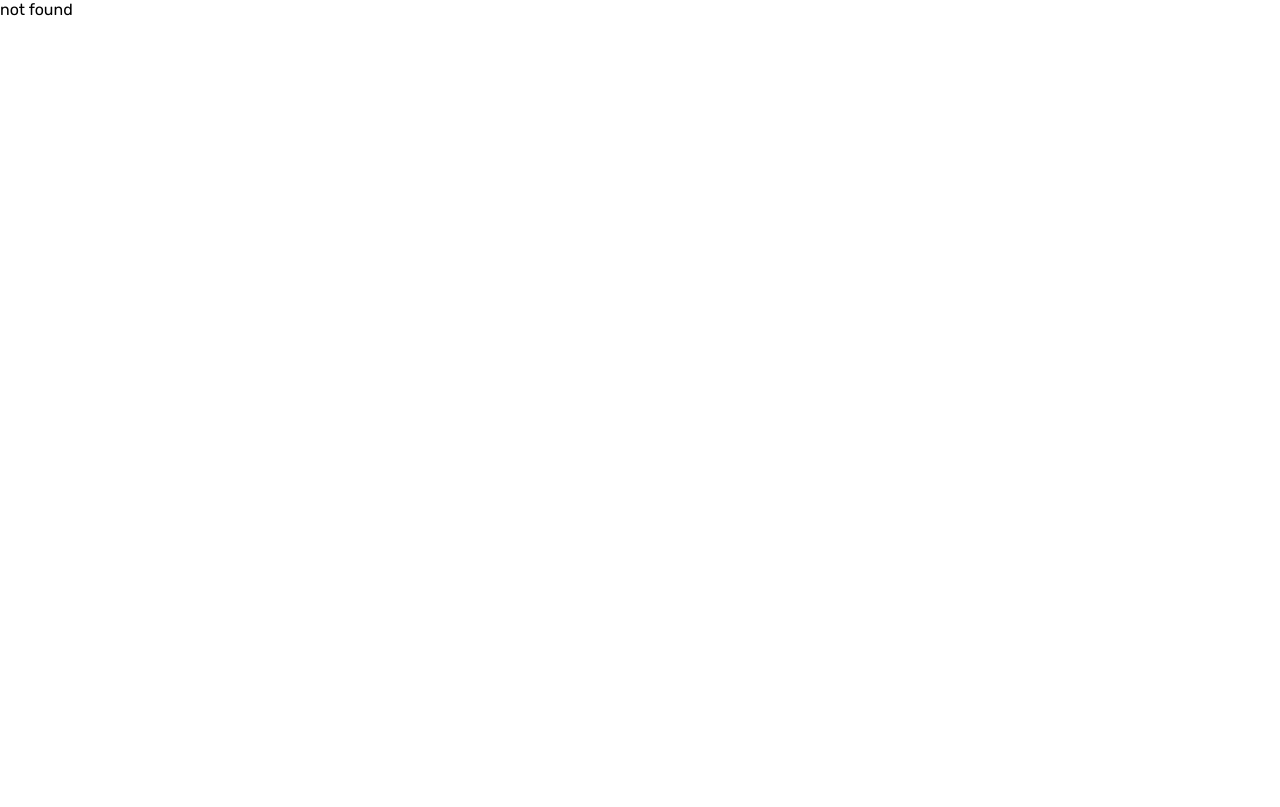
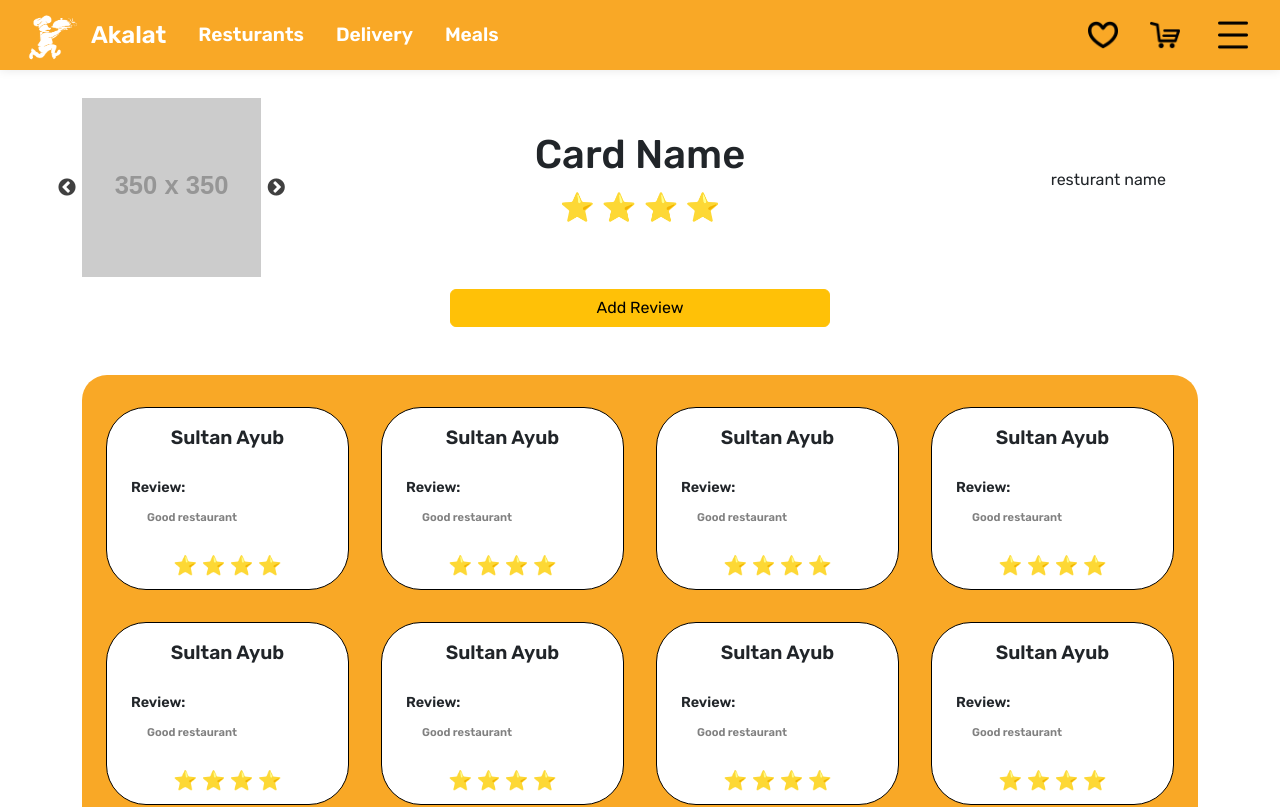
Before and after one commit to MoWafy001/akalat-frontend, a React (Create React App) app: page /meals/1 in a window 1280 px wide. Shown: the top 807 px of the page. Built offline with nearby package versions, Linux system fonts and the light colour scheme; sample sign-in values are in the browser's storage.

Commit message:
feat: add a card page

```diff
--- a/public/index.html
+++ b/public/index.html
@@ -25,6 +25,12 @@
       Learn how to configure a non-root public URL by running `npm run build`.
     -->
     <title>Akalat</title>
+    <link
+      href="https://cdn.jsdelivr.net/npm/bootstrap@5.3.0-alpha3/dist/css/bootstrap.min.css"
+      rel="stylesheet"
+      integrity="sha384-KK94CHFLLe+nY2dmCWGMq91rCGa5gtU4mk92HdvYe+M/SXH301p5ILy+dN9+nJOZ"
+      crossorigin="anonymous"
+    />
   </head>
   <body>
     <noscript>You need to enable JavaScript to run this app.</noscript>
@@ -39,5 +45,10 @@
       To begin the development, run `npm start` or `yarn start`.
       To create a production bundle, use `npm run build` or `yarn build`.
     -->
+    <script
+      src="https://cdn.jsdelivr.net/npm/bootstrap@5.3.0-alpha3/dist/js/bootstrap.bundle.min.js"
+      integrity="sha384-ENjdO4Dr2bkBIFxQpeoTz1HIcje39Wm4jDKdf19U8gI4ddQ3GYNS7NTKfAdVQSZe"
+      crossorigin="anonymous"
+    ></script>
   </body>
 </html>
--- a/src/App.scss
+++ b/src/App.scss
@@ -1,2 +1,6 @@
 @import "styles/Login";
 @import "styles/Layout";
+
+.slick-arrow {
+    filter: invert(1);
+}
--- a/src/App.tsx
+++ b/src/App.tsx
@@ -17,6 +17,7 @@ import { Login } from "./pages/Login";
 import { Register } from "./pages/Register";
 import { ToastContainer, toast } from "react-toastify";
 import { useState } from "react";
+import { MealPage } from "./pages/MealPage";
 
 function App() {
   const [isLoggedIn, setIsLoggedIn] = useState(
@@ -58,6 +59,9 @@ function App() {
             <Route path="orders" element={<Orders />} />
             <Route path="reviews" element={<Reviews />} />
             <Route path="account" element={<Account logout={logout} />} />
+
+            {/* meal page */}
+            <Route path="meals/:id" element={<MealPage />} />
           </Route>
         )}
 
--- a/src/components/Card.tsx
+++ b/src/components/Card.tsx
@@ -63,7 +63,9 @@ export const Card = ({
 
   return (
     <div className="card">
-      <img src={image || "https://via.placeholder.com/350"} alt="meal" />
+      {image && (
+        <img src={image || "https://via.placeholder.com/350"} alt="meal" />
+      )}
       <div className="card-info">
         <div className="card-price">
           <span>{price}</span>
--- a/src/pages/Layout.tsx
+++ b/src/pages/Layout.tsx
@@ -23,7 +23,7 @@ export const Layout = ({ logout }: { logout: Function }) => {
         {/* logo */}
         <div className="nav-logo">
           <Link to="/">
-            <img src="akalat-logo.png" alt="logo" />
+            <img src="/akalat-logo.png" alt="logo" />
             <span>Akalat</span>
           </Link>
         </div>
@@ -77,7 +77,7 @@ export const Layout = ({ logout }: { logout: Function }) => {
           </Link>
           <Link to="/cart">
             <li>
-              <img src="shopping-cart.png" alt="cart" />
+              <img src="/shopping-cart.png" alt="cart" />
             </li>
           </Link>
           {/* hamburger menu */}
@@ -87,7 +87,7 @@ export const Layout = ({ logout }: { logout: Function }) => {
                 setShowMenu(!showMenu);
               }}
             >
-              <img src="menu.png" alt="menu" />
+              <img src="/menu.png" alt="menu" />
             </button>
             {showMenu && (
               <div className="menu hamberger">
--- /dev/null
+++ b/src/pages/MealPage.tsx
@@ -0,0 +1,93 @@
+import Slider from "react-slick";
+import { Card } from "../components/Card";
+
+export const MealPage = () => {
+  const testRestaurant = {
+    name: "Sultan Ayub",
+    rate: "⭐ ⭐ ⭐ ⭐",
+    showTools: false,
+    review: "Good restaurant",
+  };
+
+  const restaurants = [
+    testRestaurant,
+    testRestaurant,
+    testRestaurant,
+    testRestaurant,
+    testRestaurant,
+    testRestaurant,
+    testRestaurant,
+    testRestaurant,
+    testRestaurant,
+    testRestaurant,
+    testRestaurant,
+    testRestaurant,
+    testRestaurant,
+    testRestaurant,
+    testRestaurant,
+    testRestaurant,
+  ];
+
+  return (
+    <div className="card-page container">
+      <div className="sec1 row d-flex p-2 justify-center align-center">
+        <div className="col col-2 text-center p-1">
+          <Slider slidesToScroll={1} slidesToShow={1}>
+            <img src="https://via.placeholder.com/350" alt="" />
+            <img src="https://via.placeholder.com/350" alt="" />
+            <img src="https://via.placeholder.com/350" alt="" />
+            <img src="https://via.placeholder.com/350" alt="" />
+            <img src="https://via.placeholder.com/350" alt="" />
+          </Slider>
+        </div>
+
+        <div
+          className="col col-8"
+          style={{
+            display: "flex",
+            flexDirection: "column",
+            justifyContent: "center",
+            alignItems: "center",
+          }}
+        >
+          {/* font size big */}
+          <div className="row">
+            <h2 className="fs-1">Card Name</h2>
+          </div>
+          <div className="row fs-3">
+            <p>⭐ ⭐ ⭐ ⭐</p>
+          </div>
+        </div>
+
+        {/* verical alignment */}
+        <div
+          className="col col-2"
+          style={{
+            display: "flex",
+            flexDirection: "column",
+            justifyContent: "center",
+            alignItems: "center",
+          }}
+        >
+          <p>resturant name</p>
+        </div>
+      </div>
+
+      {/* add review button */}
+      <div className="sec2 row">
+        <button className="btn btn-warning col col-4 mx-auto my-4`">
+          Add Review
+        </button>
+      </div>
+
+      {/* reviews */}
+      <div className="page-elements my-5">
+        {restaurants.map((restaurant, index) => (
+          <div key={index}>
+            <Card {...restaurant} />
+          </div>
+        ))}
+      </div>
+    </div>
+  );
+};
--- a/src/styles/Layout.scss
+++ b/src/styles/Layout.scss
@@ -255,6 +255,9 @@ footer {
           width: 20px;
           aspect-ratio: 1;
           border-radius: 50%;
+          display: flex;
+          align-items: center;
+          justify-content: center;
         }
       }
     }
```
